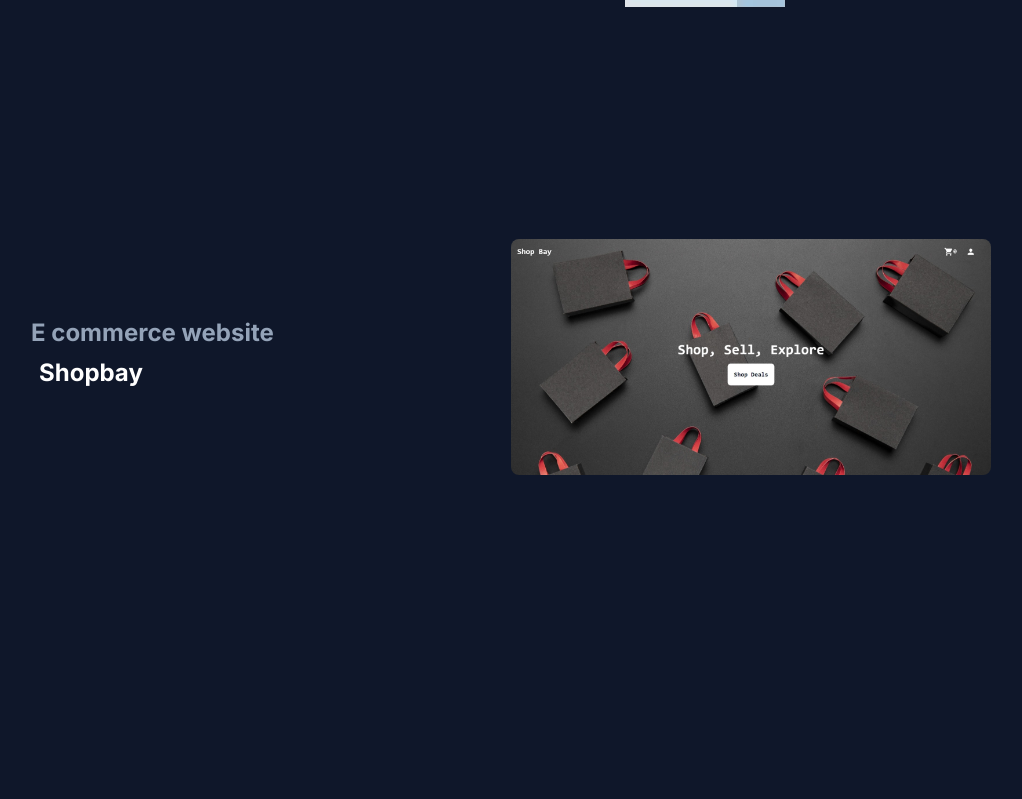
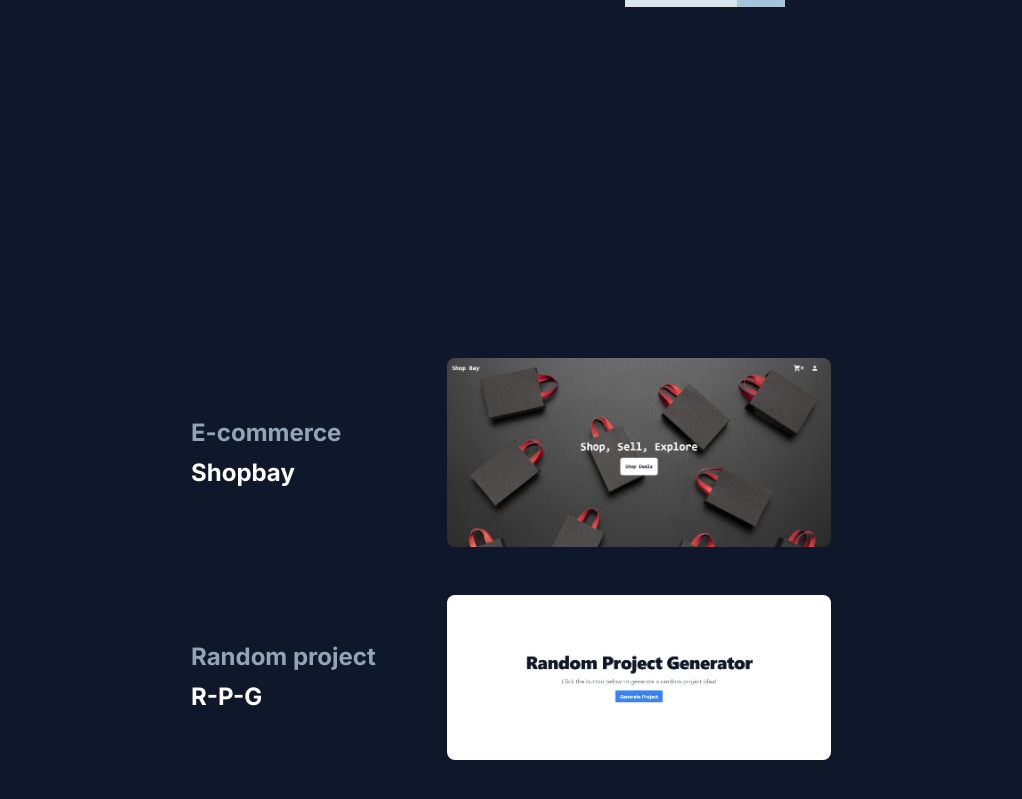
Before and after one commit to kindnesskay/portfolio, a Next.js app: page / in a window 1280 px wide. Shown: the part 641-1440 px from the top of the page, without its empty margins (129-1151 px from the left). Built offline with nearby package versions, Linux system fonts and the light colour scheme.

Commit message:
added new project -- random progect generator

```diff
--- a/app/page.tsx
+++ b/app/page.tsx
@@ -22,20 +22,20 @@ export default function page() {
         </div>
       </div>
       <div
-        className="min-h-screen snap-start flex flex-col items-center px-8 pt-20 "
+        className="min-h-screen justify-center flex flex-col items-center px-8 gap-4"
         id="projects"
       >
         {/* <h2 className="font-semibold text-3xl mb-12 text-white">Projects</h2> */}
-        <div className="font-bold text-xl md:text-2xl sm:text-3xl md:flex ">
+
+        <div className="font-bold text-xl md:text-2xl sm:text-3xl md:flex py-4 px-4 w-full max-w-2xl">
           <div className="md:w-1/2 flex justify-center flex-col">
-            <p className="text-md">E commerce website </p>
-            <p className="font-bold  p-2 w-full text-white">Shopbay</p>
+            <p className="text-md">E-commerce </p>
+            <Link href={"https://shopbay.vercel.app/"} className="font-bold  mt-2 w-full text-white">Shopbay</Link>
           </div>
-
           <Link
             href={"https://shopbay.vercel.app/"}
             target="_blank"
-            className="md:w-1/2"
+            className="w-full max-w-96 "
           >
             <Image
               src={"/webcapture-shopbay.jpeg"}
@@ -46,8 +46,26 @@ export default function page() {
             />
           </Link>
         </div>
+        <div className="font-bold text-xl md:text-2xl sm:text-3xl md:flex py-4 px-4 w-full max-w-2xl">
+          <div className="md:w-1/2 flex justify-center flex-col">
+            <p className="text-md">Random project </p>
+            <Link href={"https://random-project-generator.vercel.app"} className="font-bold mt-2 w-full text-white">R-P-G</Link>
+          </div>
+          <Link
+            href={"https://random-project-generator.vercel.app"}
+            target="_blank"
+            className="w-full max-w-96"
+          >
+            <Image
+              src={"/random-project.jpeg"}
+              width={400}
+              height={400}
+              alt="Random project generator"
+              className="w-auto h-auto  rounded-lg hover:border-2 border-solid border-white hover:scale-105 transition-transform"
+            />
+          </Link>
+        </div>
       </div>
-
     </section>
   );
 }
--- a/components/Navbar.tsx
+++ b/components/Navbar.tsx
@@ -1,15 +1,23 @@
 "use client";
 import Image from "next/image";
 import Link from "next/link";
+import { useState } from "react";
 export default function Navbar() {
+  const [project,setProject]=useState('Projects')
   const handleScroll = (e: React.MouseEvent<HTMLAnchorElement, MouseEvent>) => {
     e.preventDefault();
     const href = e.currentTarget.href;
     const targetID = href.replace(/.*\#/, "");
     const element = document.getElementById(targetID);
     if (!element) return;
+    if(element?.getBoundingClientRect().top ==0){
+      setProject("Projects")
+    }else{
+      setProject("Hero")
+    }
+
     window.scrollTo({
-      top: element?.getBoundingClientRect().top - 80,
+      top: element?.getBoundingClientRect().top ,
       behavior: "smooth",
     });
   };
@@ -17,7 +25,7 @@ export default function Navbar() {
     <nav className="h-16 backdrop-blur-md p-2 fixed z-20 w-full flex justify-center items-center">
       <div className="text-slate-500 font-bold max-w-5xl w-full">
         <Link href={"#projects"} onClick={handleScroll}>
-          Projects
+          {project}
         </Link>
       </div>
     </nav>
```
Also changed, not shown: public/random-project.jpeg (added).
